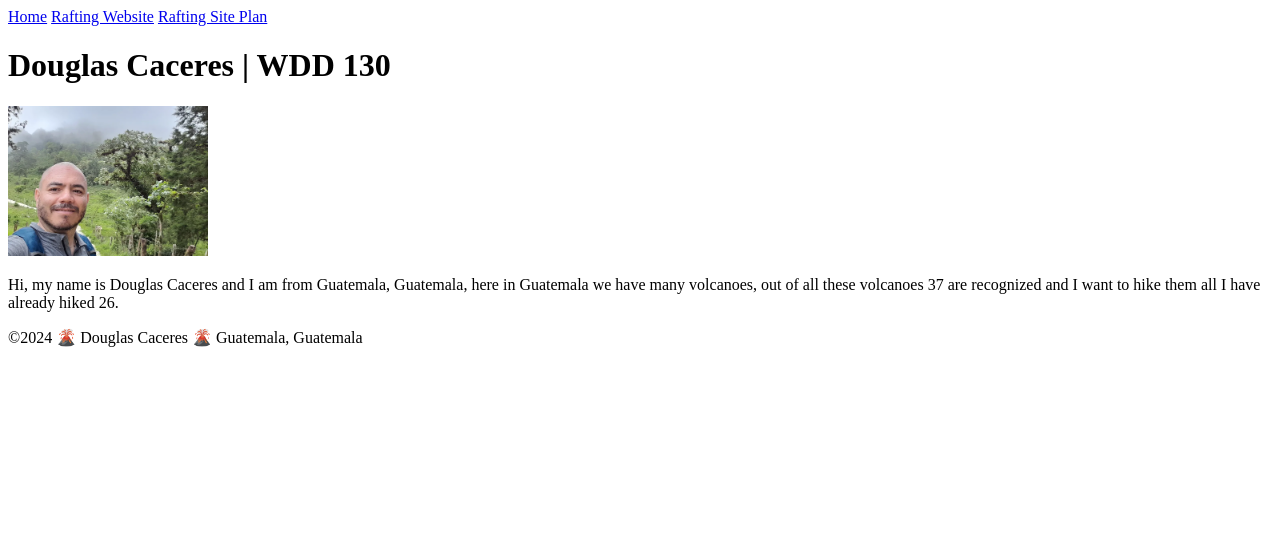
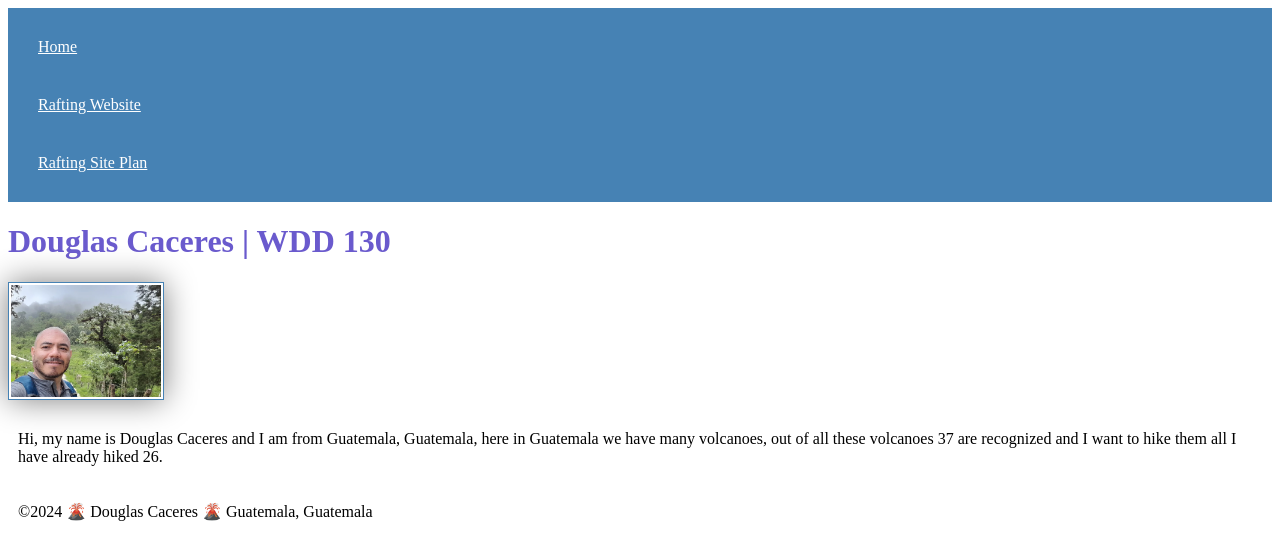
Before and after one commit to dcaceres2001/wdd130, a plain HTML site: page index.html in a window 1280 px wide. Drawn offline with Linux system fonts and the light colour scheme.

Commit message:
style changes

```diff
--- a/index.html
+++ b/index.html
@@ -4,6 +4,8 @@
         <meta charset="utf-8">
         <meta name="viewport" content="width=device-width,initial-scale=1.0">
         <title>Douglas Caceres | WDD 130 </title>
+        <link rel="stylesheet" href="styles/styles.css">
+
     </head>
     <body>
         <header>
@@ -15,7 +17,7 @@
         </header>
         <main>
             <h1> Douglas Caceres | WDD 130</h1>
-            <img src="images/photo.png" alt="Hello, my name is Douglas Caceres" width="200px">
+            <img src="images/profile.png" alt="Hello, my name is Douglas Caceres" width="200px">
             <p>Hi, my name is Douglas Caceres and I am from Guatemala, Guatemala, here in Guatemala
                 we have many volcanoes, out of all these volcanoes 37 are recognized and I want to hike them all
                 I have already hiked 26. </p>
--- /dev/null
+++ b/styles/styles.css
@@ -0,0 +1,22 @@
+nav {
+    background-color: steelblue;
+    padding: 10px;
+    }
+
+nav a {
+    color: white;
+    display: block;
+    padding: 20px;
+}
+
+h1 {color: slateblue;}
+
+img {
+    width: 150px;
+    height: auto;
+    border: 1px solid steelblue;
+    padding: 2px;
+    box-shadow: 0 0 30px gray;
+}
+
+p {padding: 10px;}
```
Also changed, not shown: images/profile.png (renamed from images/photo.png).
